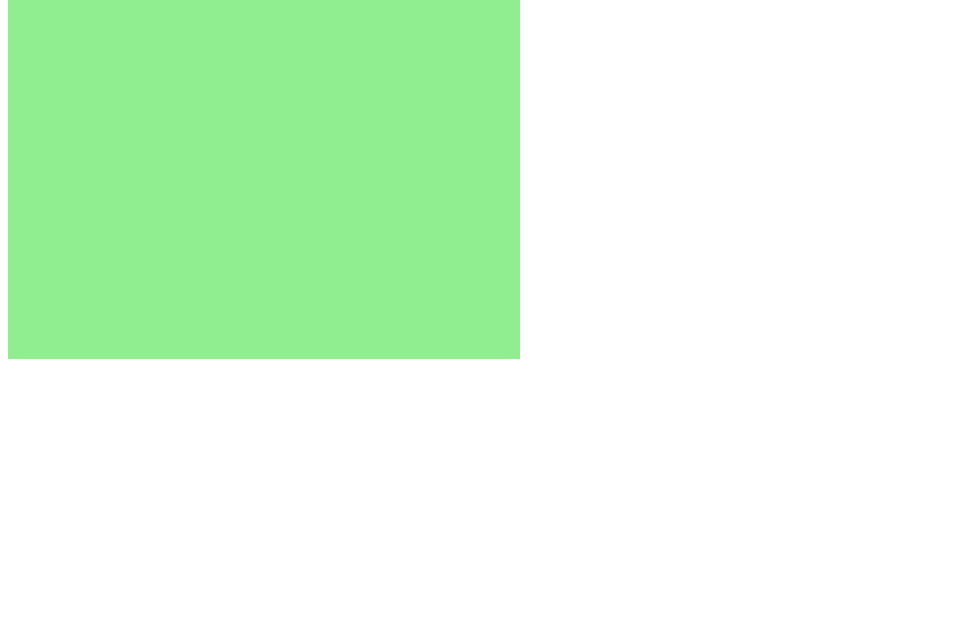
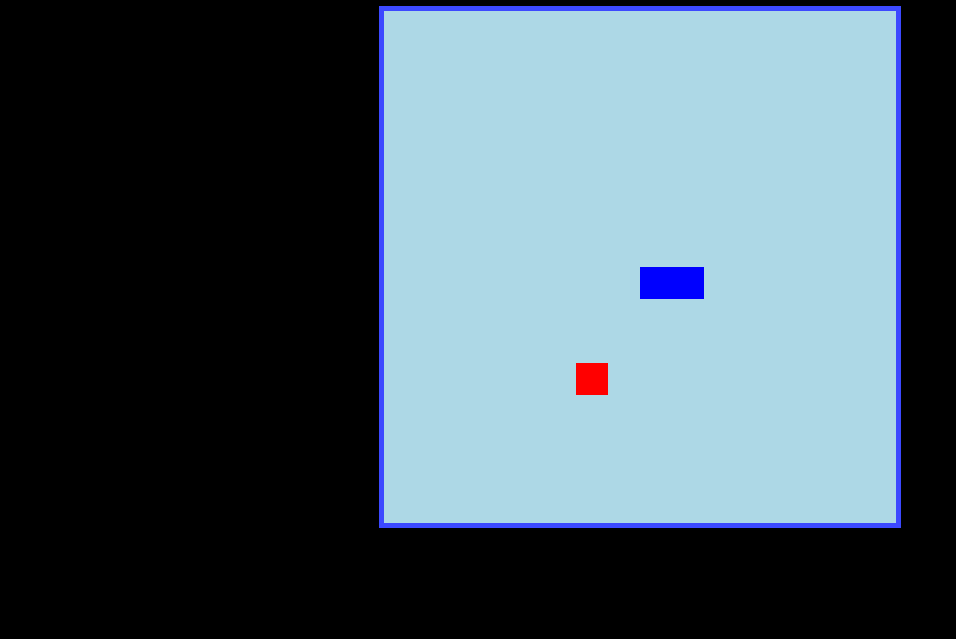
Before and after one commit to Aricandidolira/Javascript_Bootcamp, a plain HTML site: page index.html in a window 1280 px wide. Shown: the part 161-800 px from the top of the page, without its empty margins (0-956 px from the left). Drawn offline with Linux system fonts and the light colour scheme.

Commit message:
jogo da cobrinha

```diff
--- a/JS/script.js
+++ b/JS/script.js
@@ -4,11 +4,108 @@ let canvas = document.getElementById("snake");
 let context = canvas.getContext("2d");
 //32 pixels
 let box = 32;
+// declar o snake e o q vem dentro
+let snake = [];
+//definindo o tamanho da cobra
+snake[0] = {
+    x: 8 * box,
+    y: 8 * box,
+};
+//direção da cobrinha
+let direction = "right";
+//metodo que fazem criar aleatorios -- math random -> retorna numero aleatorio
+// math floor - retira a parte a flutuante
+let food = {
+    x: Math.floor(Math.random() * 15 + 1) * box,
+    y: Math.floor(Math.random() * 15 + 1) * box,
+};
+
+//criando o fundo a tela do jogo
 //fillStyle trabalha com cor, estilo
 //fillRect desenha o retangulo, 4 parametros
 function criarBG(){
-    context.fillStyle = "lightgreen";
+    context.fillStyle = "lightblue";
     context.fillRect(0, 0, 16 * box, 16 * box);
 }
 
-criarBG();
+//desenho comida
+function drawFood(){
+    context.fillStyle = "red";
+    context.fillRect(food.x, food.y, box, box);
+}
+
+function criarCobrinha(){
+    for(i=0; i < snake.length; i++){
+        context.fillStyle = "blue";
+        //pega o tamanho do x e y que passou acima e o tamanho do box que é o quadradinho
+        context.fillRect(snake[i].x, snake[i].y, box, box);
+    }
+}
+
+//evento para controle - pega o evento de clique 'keydown' do teclado e chama função update
+/// aperta a tecla o addEventListener vai chamar o update que ira passar argumento com evento de tecla ira funcionar e quais
+//quando um evento acontece, detecta e chama uma função
+document.addEventListener('keydown', update);
+
+function update(event){
+    if(event.keyCode == 37 && direction != 'right') direction = 'left';
+    if(event.keyCode == 38 && direction != 'down') direction = 'up';
+    if(event.keyCode == 39 && direction != 'left') direction = 'right';
+    if(event.keyCode == 40 && direction != 'up') direction = 'down';
+}
+
+
+function iniciarJogo(){
+
+   //plano cartesiano, ponto 0 com eixo de X e Y, vai ate 16 de um lado e 0 de outro, passando ele aumento e diminui
+    if(snake[0].x > 15 * box && direction == "right") snake[0].x= 0;
+    if(snake[0].x < 0 && direction == "left") snake[0].x= 16 * box;
+    if(snake[0].y > 15 * box && direction == "down") snake[0].y= 0;
+    if(snake[0].y < 0 && direction == "up") snake[0].y = 16 * box;
+
+    //acabar o jogo quando corpo da cobra se chocar
+    for(i= 1; i < snake.length; i++){
+        if(snake[0].x == snake[i].x && snake[0].y == snake[i].y){
+            clearInterval(jogo);
+            alert("Game Over =( try again!");
+        }
+    }
+
+    criarBG();
+    //criar a cobrinha -- add um elemento e retirar o ultimo para andar
+    criarCobrinha();
+    drawFood();
+
+    let snakeX = snake[0].x;
+    let snakeY = snake[0].y;
+
+    // se a direção for iguala  right add mais um quadradinho..
+    if(direction == "right") snakeX += box;
+    // tira um quadradinho para ilusao que vai apra esquerda
+    if(direction == "left") snakeX -= box;
+    if(direction == "up") snakeY -= box;
+    if(direction == "down") snakeY += box;
+
+    //cobra aumentar de tamanho, cheque as coordenadas para então incrementar
+    // caso seja diferente retira / caso seja igual incrementa
+    if(snakeX != food.x || snakeY != food.y){
+        snake.pop();
+    }else{
+            food.x = Math.floor(Math.random() * 15 + 1) * box
+            food.y = Math.floor(Math.random() * 15 + 1) * box
+    }
+
+
+    //função pop retira o ultima elemento do array   snake.pop();
+
+    let newHead = {
+        x: snakeX,
+        y: snakeY,
+    }
+    //unshift = metoto que acrescenta no primeiro elemento
+    snake.unshift(newHead);
+
+
+}
+//passando um intervalo de 100 milesegundos reiniciar o jogo sem ele acabar
+let jogo = setInterval(iniciarJogo, 100);
--- a/css/style.css
+++ b/css/style.css
@@ -0,0 +1,19 @@
+body{
+    height: 95vh;
+    width: 95;
+    display: flex;
+    justify-content: center;
+    align-items: center;
+    flex-direction: column;
+
+    background: #000000;
+}
+
+h1{
+    color: #3c49ff;
+    font-weight: bolder;
+}
+
+canvas{
+    border: 5px solid #3c49ff;
+}
--- a/index.html
+++ b/index.html
@@ -9,6 +9,7 @@
         <title>Snake Game - Jogo da Cobrinha</title>
     </head>
     <body>
+        <h1>Snake Game - Jogo da Cobrinha</h1>
         <!--canvas trabalha parte grafica -->
         <canvas id="snake" width="512" height="512">
 
```
